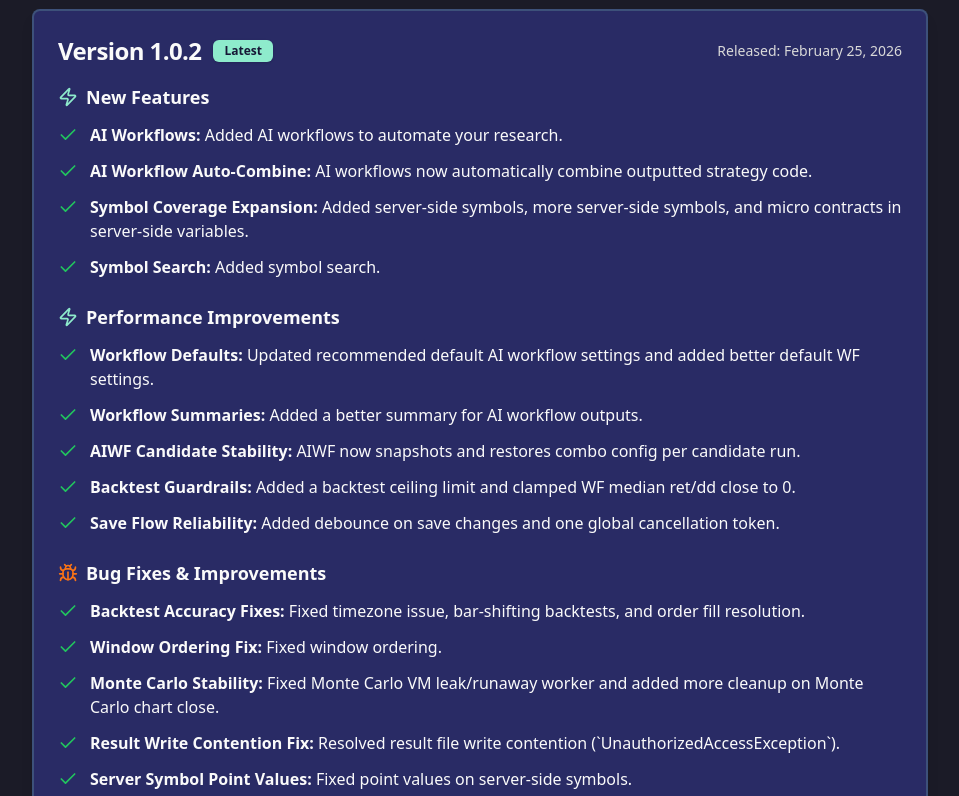
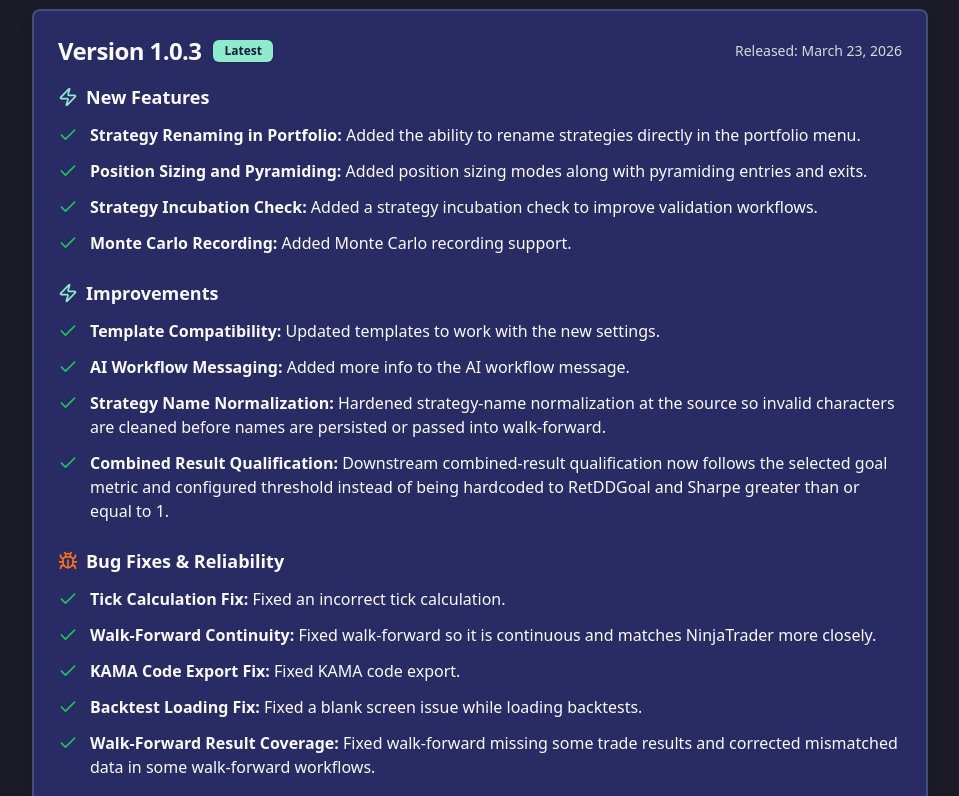
Before and after one commit to JacobAmaral/stratgen, a Next.js app: page /changelog in a window 1280 px wide. Shown: the part 440-1236 px from the top of the page, without its empty margins (160-1119 px from the left). Built offline with nearby package versions, Linux system fonts and the light colour scheme.

Commit message:
1.0.3 Added 1.0.3 and updated site .ico

```diff
--- a/src/pages/blog/best-practices-backtesting-stratgen.tsx
+++ b/src/pages/blog/best-practices-backtesting-stratgen.tsx
@@ -24,7 +24,7 @@ export default function BestPracticesBacktestingStratGen() {
         <meta name="twitter:description" content="Master professional backtesting methodologies with StratGen's institutional-grade engine for algorithmic trading strategy validation." />
         <meta name="twitter:image" content="https://assets.co.dev/dc630d7c-c620-481b-9ee9-1959feae8edc/image-3a930e3.png" />
         <link rel="canonical" href="https://stratgen.com/blog/best-practices-backtesting-stratgen" />
-        <link rel="icon" href="/favicon.ico" />
+                <link rel="icon" href="/stratgen_manual_images/newlogo2025.ico" />
 
         {/* JSON-LD Schema */}
         <script
--- a/src/pages/blog/how-stratgen-automates-strategy-coding.tsx
+++ b/src/pages/blog/how-stratgen-automates-strategy-coding.tsx
@@ -25,7 +25,7 @@ export default function HowStratGenAutomatesStrategyCoding() {
         <meta name="twitter:description" content="Learn how StratGen automatically generates trading code for NinjaTrader, TradeStation, and Python without programming." />
         <meta name="twitter:image" content="https://assets.co.dev/dc630d7c-c620-481b-9ee9-1959feae8edc/image-9db68ff.png" />
         <link rel="canonical" href="https://stratgen.com/blog/how-stratgen-automates-strategy-coding" />
-        <link rel="icon" href="/favicon.ico" />
+                <link rel="icon" href="/stratgen_manual_images/newlogo2025.ico" />
 
         {/* JSON-LD Schema */}
         <script
--- a/src/pages/blog/index.tsx
+++ b/src/pages/blog/index.tsx
@@ -100,7 +100,7 @@ export default function BlogIndex() {
         <meta name="twitter:description" content="Expert insights, tutorials, and best practices for algorithmic trading, backtesting, and quantitative strategy development." />
         <meta name="twitter:image" content="https://assets.co.dev/dc630d7c-c620-481b-9ee9-1959feae8edc/image-aefc7df.png" />
         <link rel="canonical" href="https://stratgen.com/blog" />
-        <link rel="icon" href="/favicon.ico" />
+                <link rel="icon" href="/stratgen_manual_images/newlogo2025.ico" />
 
         {/* JSON-LD Schema */}
         <script
--- a/src/pages/blog/quantitative-trading-strategies-beginners.tsx
+++ b/src/pages/blog/quantitative-trading-strategies-beginners.tsx
@@ -25,7 +25,7 @@ export default function QuantitativeTradingStrategiesBeginners() {
         <meta name="twitter:description" content="Learn the fundamentals of quantitative trading strategies. Discover how beginners can start with algorithmic trading, backtesting, and automated strategy development using StratGen." />
         <meta name="twitter:image" content="https://assets.co.dev/dc630d7c-c620-481b-9ee9-1959feae8edc/image-aefc7df.png" />
         <link rel="canonical" href="https://stratgen.com/blog/quantitative-trading-strategies-beginners" />
-        <link rel="icon" href="/favicon.ico" />
+                <link rel="icon" href="/stratgen_manual_images/newlogo2025.ico" />
 
         {/* JSON-LD Schema */}
         <script
--- a/src/pages/changelog.tsx
+++ b/src/pages/changelog.tsx
@@ -20,7 +20,7 @@ export default function Changelog() {
                 <meta property="og:type" content="website" />
                 <meta property="og:url" content="https://stratgen.com/changelog" />
                 <link rel="canonical" href="https://stratgen.com/changelog" />
-                <link rel="icon" href="/favicon.ico" />
+                <link rel="icon" href="/stratgen_manual_images/newlogo2025.ico" />
                 <script
                     type="application/ld+json"
                     dangerouslySetInnerHTML={{
@@ -86,13 +86,134 @@ export default function Changelog() {
                     <div className="max-w-4xl mx-auto space-y-8">
 
 
+                        {/* Version 1.0.3 */}
+                        <Card className="border-2 border-primary/20 shadow-lg">
+                            <CardHeader className="pb-4">
+                                <div className="flex items-center justify-between">
+                                    <div className="flex items-center gap-3">
+                                        <CardTitle className="text-2xl">Version 1.0.3</CardTitle>
+                                        <Badge className="bg-primary text-primary-foreground">Latest</Badge>
+                                    </div>
+                                    <div className="text-sm text-muted-foreground">
+                                        Released: March 23, 2026
+                                    </div>
+                                </div>
+                            </CardHeader>
+
+                            <CardContent className="space-y-6">
+                                <div>
+                                    <h3 className="text-lg font-semibold mb-3 flex items-center gap-2">
+                                        <ZapIcon className="h-5 w-5 text-primary" />
+                                        New Features
+                                    </h3>
+                                    <ul className="space-y-3">
+                                        <li className="flex items-start gap-3">
+                                            <CheckIcon className="h-5 w-5 text-green-500 flex-shrink-0 mt-0.5" />
+                                            <div>
+                                                <strong>Strategy Renaming in Portfolio:</strong> Added the ability to rename strategies directly in the portfolio menu.
+                                            </div>
+                                        </li>
+                                        <li className="flex items-start gap-3">
+                                            <CheckIcon className="h-5 w-5 text-green-500 flex-shrink-0 mt-0.5" />
+                                            <div>
+                                                <strong>Position Sizing and Pyramiding:</strong> Added position sizing modes along with pyramiding entries and exits.
+                                            </div>
+                                        </li>
+                                        <li className="flex items-start gap-3">
+                                            <CheckIcon className="h-5 w-5 text-green-500 flex-shrink-0 mt-0.5" />
+                                            <div>
+                                                <strong>Strategy Incubation Check:</strong> Added a strategy incubation check to improve validation workflows.
+                                            </div>
+                                        </li>
+                                        <li className="flex items-start gap-3">
+                                            <CheckIcon className="h-5 w-5 text-green-500 flex-shrink-0 mt-0.5" />
+                                            <div>
+                                                <strong>Monte Carlo Recording:</strong> Added Monte Carlo recording support.
+                                            </div>
+                                        </li>
+                                    </ul>
+                                </div>
+
+                                <div>
+                                    <h3 className="text-lg font-semibold mb-3 flex items-center gap-2">
+                                        <ZapIcon className="h-5 w-5 text-primary" />
+                                        Improvements
+                                    </h3>
+                                    <ul className="space-y-3">
+                                        <li className="flex items-start gap-3">
+                                            <CheckIcon className="h-5 w-5 text-green-500 flex-shrink-0 mt-0.5" />
+                                            <div>
+                                                <strong>Template Compatibility:</strong> Updated templates to work with the new settings.
+                                            </div>
+                                        </li>
+                                        <li className="flex items-start gap-3">
+                                            <CheckIcon className="h-5 w-5 text-green-500 flex-shrink-0 mt-0.5" />
+                                            <div>
+                                                <strong>AI Workflow Messaging:</strong> Added more info to the AI workflow message.
+                                            </div>
+                                        </li>
+                                        <li className="flex items-start gap-3">
+                                            <CheckIcon className="h-5 w-5 text-green-500 flex-shrink-0 mt-0.5" />
+                                            <div>
+                                                <strong>Strategy Name Normalization:</strong> Hardened strategy-name normalization at the source so invalid characters are cleaned before names are persisted or passed into walk-forward.
+                                            </div>
+                                        </li>
+                                        <li className="flex items-start gap-3">
+                                            <CheckIcon className="h-5 w-5 text-green-500 flex-shrink-0 mt-0.5" />
+                                            <div>
+                                                <strong>Combined Result Qualification:</strong> Downstream combined-result qualification now follows the selected goal metric and configured threshold instead of being hardcoded to RetDDGoal and Sharpe greater than or equal to 1.
+                                            </div>
+                                        </li>
+                                    </ul>
+                                </div>
+
+                                <div>
+                                    <h3 className="text-lg font-semibold mb-3 flex items-center gap-2">
+                                        <BugIcon className="h-5 w-5 text-orange-500" />
+                                        Bug Fixes & Reliability
+                                    </h3>
+                                    <ul className="space-y-3">
+                                        <li className="flex items-start gap-3">
+                                            <CheckIcon className="h-5 w-5 text-green-500 flex-shrink-0 mt-0.5" />
+                                            <div>
+                                                <strong>Tick Calculation Fix:</strong> Fixed an incorrect tick calculation.
+                                            </div>
+                                        </li>
+                                        <li className="flex items-start gap-3">
+                                            <CheckIcon className="h-5 w-5 text-green-500 flex-shrink-0 mt-0.5" />
+                                            <div>
+                                                <strong>Walk-Forward Continuity:</strong> Fixed walk-forward so it is continuous and matches NinjaTrader more closely.
+                                            </div>
+                                        </li>
+                                        <li className="flex items-start gap-3">
+                                            <CheckIcon className="h-5 w-5 text-green-500 flex-shrink-0 mt-0.5" />
+                                            <div>
+                                                <strong>KAMA Code Export Fix:</strong> Fixed KAMA code export.
+                                            </div>
+                                        </li>
+                                        <li className="flex items-start gap-3">
+                                            <CheckIcon className="h-5 w-5 text-green-500 flex-shrink-0 mt-0.5" />
+                                            <div>
+                                                <strong>Backtest Loading Fix:</strong> Fixed a blank screen issue while loading backtests.
+                                            </div>
+                                        </li>
+                                        <li className="flex items-start gap-3">
+                                            <CheckIcon className="h-5 w-5 text-green-500 flex-shrink-0 mt-0.5" />
+                                            <div>
+                                                <strong>Walk-Forward Result Coverage:</strong> Fixed walk-forward missing some trade results and corrected mismatched data in some walk-forward workflows.
+                                            </div>
+                                        </li>
+                                    </ul>
+                                </div>
+                            </CardContent>
+                        </Card>
+
                         {/* Version 1.0.2 */}
                         <Card className="border-2 border-primary/20 shadow-lg">
                             <CardHeader className="pb-4">
                                 <div className="flex items-center justify-between">
                                     <div className="flex items-center gap-3">
                                         <CardTitle className="text-2xl">Version 1.0.2</CardTitle>
-                                        <Badge className="bg-primary text-primary-foreground">Latest</Badge>
                                     </div>
                                     <div className="text-sm text-muted-foreground">
                                         Released: February 25, 2026
--- a/src/pages/index.tsx
+++ b/src/pages/index.tsx
@@ -156,7 +156,7 @@ export default function Home() {
         <meta name="twitter:description" content="Professional-grade platform for quantitative traders with backtesting, robustness testing, automatic code generation for NinjaTrader, TradeStation, and Python, plus live training on best practices included." />
         <meta name="twitter:image" content="/stratgen_manual_images/homescreen.jpg" />
         <link rel="canonical" href="https://stratgen.com" />
-        <link rel="icon" href="/favicon.ico" />
+        <link rel="icon" href="/stratgen_manual_images/newlogo2025.ico" />
         <script
           type="application/ld+json"
           dangerouslySetInnerHTML={{
@@ -331,7 +331,7 @@ export default function Home() {
             <div className="grid grid-cols-1 lg:grid-cols-2 gap-12 items-center">
               <div className="space-y-6">
                 <Badge variant="outline" className="px-3 py-1 text-sm bg-primary/10 border-primary/20 text-primary">
-                  Version 1.0.2 Now Available
+                  Version 1.0.3 Now Available
                 </Badge>
                 <h1 className="text-4xl md:text-5xl lg:text-6xl font-bold tracking-tight">
                   Algorithmic Trading & Backtesting with <span className="text-primary">StratGen</span>
--- a/src/pages/user-manual.tsx
+++ b/src/pages/user-manual.tsx
@@ -26,7 +26,7 @@ export default function UserManual() {
                 <meta name="twitter:description" content="Complete 13-page user manual for StratGen v1.0.2 quantitative trading platform covering backtesting, signal generation, and automated code generation." />
                 <meta name="twitter:image" content="https://assets.co.dev/dc630d7c-c620-481b-9ee9-1959feae8edc/stratgen_user_manualv0.9-01-1c9001e.png" />
                 <link rel="canonical" href="https://stratgen.com/user-manual" />
-                <link rel="icon" href="/favicon.ico" />
+                <link rel="icon" href="/stratgen_manual_images/newlogo2025.ico" />
 
                 {/* JSON-LD Schema for Documentation */}
                 <script
--- a/src/pages/what-is-stratgen.tsx
+++ b/src/pages/what-is-stratgen.tsx
@@ -24,7 +24,7 @@ export default function WhatIsStratGen() {
         <meta name="twitter:description" content="Discover StratGen - the professional no-code platform for quantitative traders with advanced backtesting, robustness testing, automatic code generation, and live training on best practices included." />
         <meta name="twitter:image" content="https://assets.co.dev/dc630d7c-c620-481b-9ee9-1959feae8edc/image-aefc7df.png" />
         <link rel="canonical" href="https://stratgen.com/what-is-stratgen" />
-        <link rel="icon" href="/favicon.ico" />
+                <link rel="icon" href="/stratgen_manual_images/newlogo2025.ico" />
 
         {/* JSON-LD Schema */}
         <script
```
Also changed, not shown: 1 other file (tests, documents, lock files or other folders).
